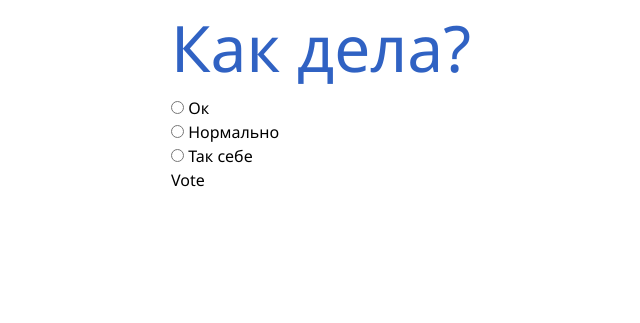
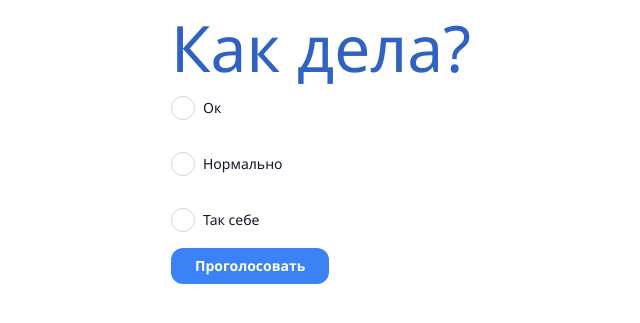
Before and after one commit to qwertygaerty/rkis-lab-1, a Django app: page /polls/8/ in a window 1280 px wide. Shown: the part 152-475 px from the top of the page, without its empty margins (21-661 px from the left). Run offline with Django 3.2, Linux system fonts and the light colour scheme; data comes from the database, SQL or seed files in the repository; some libraries are stand-ins or nearby versions.

Commit message:
add designe

```diff
--- a/polls/templates/polls/base.html
+++ b/polls/templates/polls/base.html
@@ -8,6 +8,7 @@
     <title>Document</title>
     {% load static %}
     <link rel="stylesheet" href="{% static 'css/main.css' %}">
+    <link href="https://cdn.jsdelivr.net/npm/daisyui@2.41.0/dist/full.css" rel="stylesheet" type="text/css" />
     <script src="https://cdn.tailwindcss.com"></script>
 </head>
 <body>
--- a/polls/templates/polls/detail.html
+++ b/polls/templates/polls/detail.html
@@ -2,16 +2,33 @@
 {% block content %}
 <form action="{% url 'polls:vote' question.id %}" method="post">
     {% csrf_token %}
-    <fieldset>
+    <fieldset class="flex flex-col gap-9">
         <legend>
             <h1>{{question.question_text}}</h1>
         </legend>
-        {% if error_message %}<p><strong> {{error_message}}</strong></p>{% endif %}
-        {% for choice in question.choice_set.all %}
-        <input type="radio" name="choice" id="choice{{forloop.counter}}" value="{{choice.id}}">
-        <label for="choice{{forloop.counter}}">{{choice.choice_text}}</label><br>
-        {% endfor %}
+        {% if error_message %}
+        <div class="alert alert-error shadow-lg justify-center" role="alert">
+            <svg xmlns="http://www.w3.org/2000/svg" class="stroke-current flex-shrink-0 h-6 w-6" fill="none"
+                 viewBox="0 0 24 24">
+                <path stroke-linecap="round" stroke-linejoin="round" stroke-width="2"
+                      d="M10 14l2-2m0 0l2-2m-2 2l-2-2m2 2l2 2m7-2a9 9 0 11-18 0 9 9 0 0118 0z"/>
+            </svg>
+            <strong class="font-bold">{{error_message}}</strong>
+        </div>
+        {% endif %}
+        <div class="flex flex-col gap-4">
+            {% for choice in question.choice_set.all %}
+            <div class="flex items-center mb-4">
+                <input id="choice{{forloop.counter}}" type="radio" value="{{choice.id}}" name="default-radio"
+                       class="radio checked:bg-blue-500">
+                <label for="choice{{forloop.counter}}"
+                       class="ml-2 text-sm font-medium text-gray-900 dark:text-gray-300">{{choice.choice_text}}</label>
+            </div>
+            {% endfor %}
+        </div>
     </fieldset>
-<input type="submit" value="Vote">
+    <button class="cursor-pointer hidden lg:inline-block py-2 px-6 bg-blue-500 hover:bg-blue-600 text-sm text-white font-bold rounded-xl transition duration-200"
+            type="submit">Проголосовать
+    </button>
 </form>
 {% endblock %}
```
Also changed, not shown: authcore/templates/login.html (+19 -15 lines).
